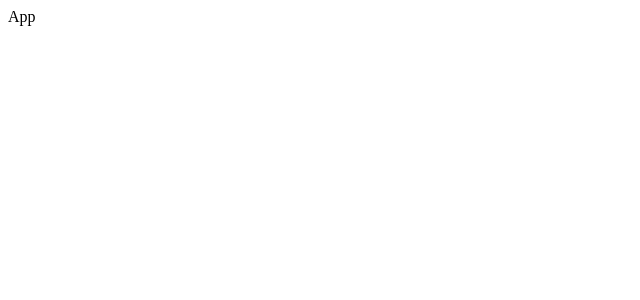
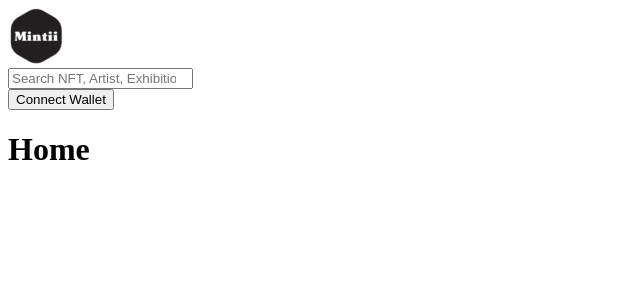
Before and after one commit to BAslani/vizh-react, a React (Vite) app: page / in a window 1280 px wide. Shown: the top 300 px of the page, without its empty margins (0-640 px from the left). Built offline with nearby package versions, Linux system fonts and the light colour scheme.

Commit message:
feat(App)
setup routes

```diff
--- a/src/App.tsx
+++ b/src/App.tsx
@@ -1,7 +1,17 @@
+import { BrowserRouter, Routes, Route } from "react-router-dom"
+import Home from "./pages/Home"
+import SubmitPage from "./pages/SubmitPage"
+import Navbar from "./components/Navbar"
 
 const App = () => {
   return (
-    <div>App</div>
+    <BrowserRouter>
+      <Navbar />
+      <Routes>
+        <Route path="/" element={<Home />} />
+        <Route path="/submit" element={<SubmitPage />} />
+      </Routes>
+    </BrowserRouter>
   )
 }
 
```
